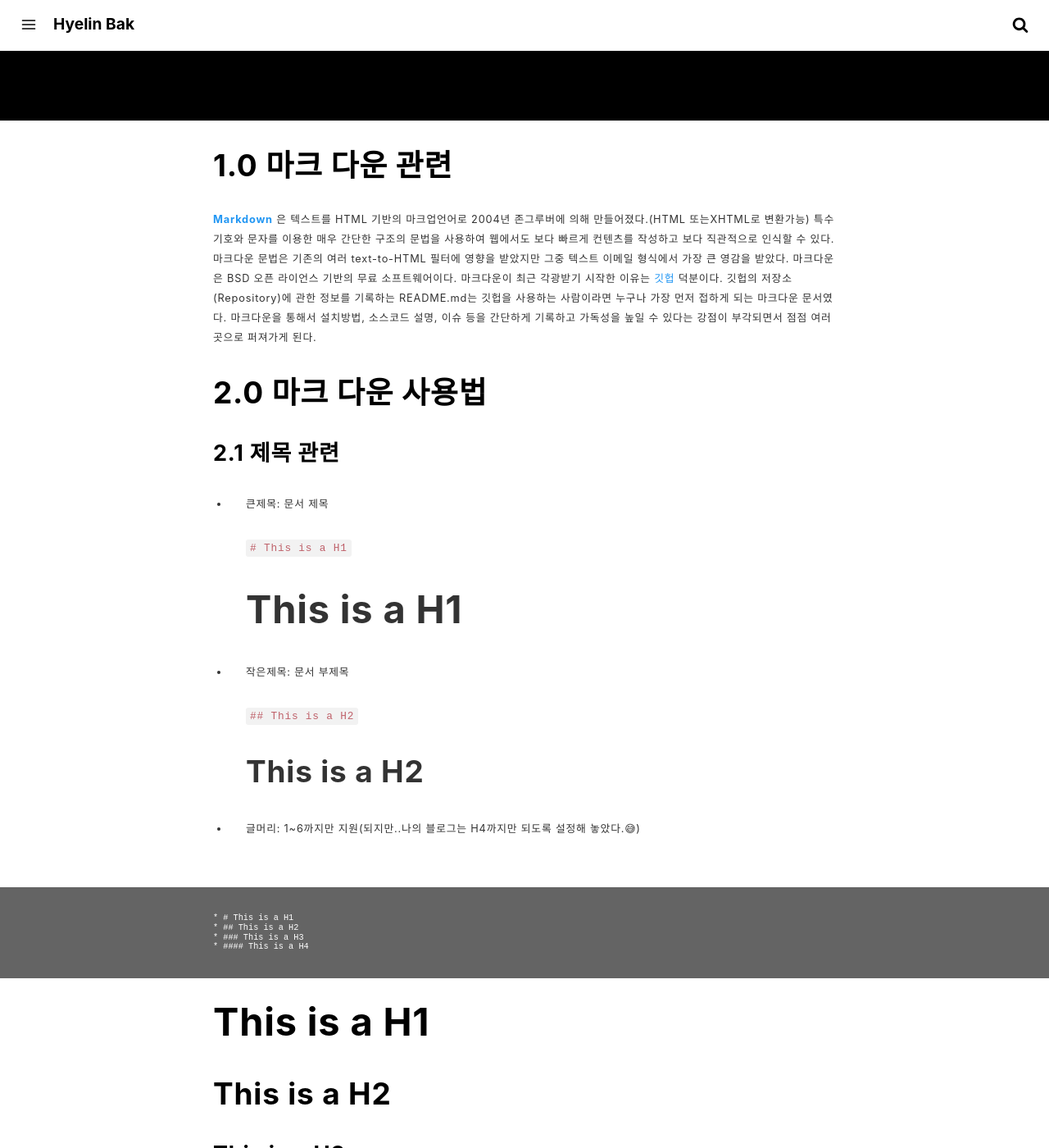
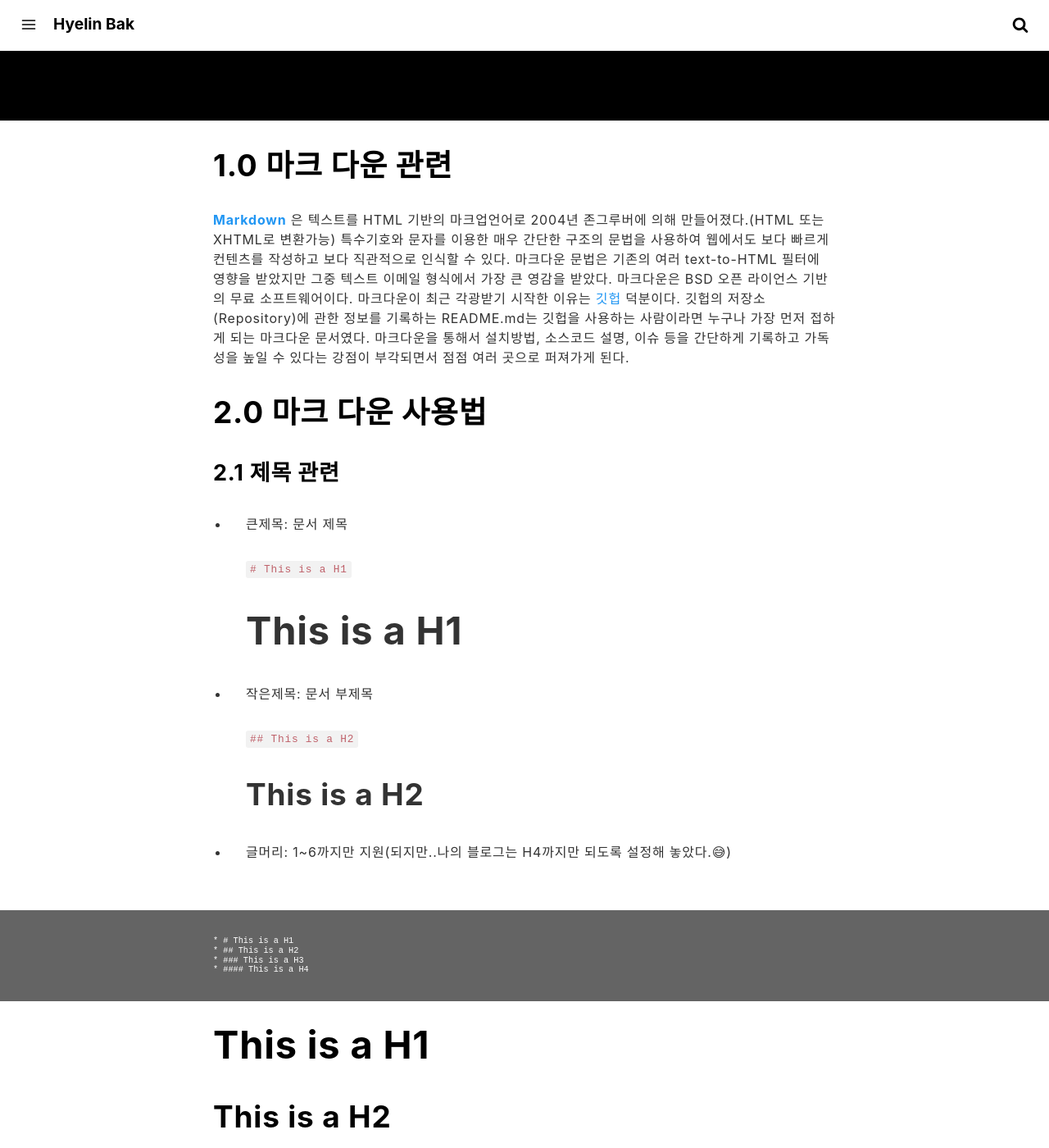
Before and after one commit to crazyjamy/crazyjamy.github.io, a Jekyll site: the page built from _posts/2018-01-15-markdown.md, in a window 1280 px wide and 1400 px high, scrolled down 1048 px. Shown: the whole window at 82% size. Built offline with Jekyll 4.4.1, drawn with Linux system fonts in a browser that asks for light colours; comment, search, counter and statistics services are not loaded.

Commit message:
Update main.css

```diff
--- a/assets/css/main.css
+++ b/assets/css/main.css
@@ -441,7 +441,7 @@
 }
 .post-content p::after,.post-content h1::after,.post-content h2::after,.post-content h3::after,.post-content h4::after,.post-content ul::after,.post-content ol::after,.post-content iframe::after{content:'';display:table;clear:both}@media only screen and (min-width:37.5rem){
   .post-content p,.post-content h1,.post-content h2,.post-content h3,.post-content h4,.post-content ul,.post-content ol,.post-content iframe{
-    font-size:0.8rem;line-height:1.5rem;margin:0 auto 1.813rem
+    font-size:1rem;line-height:1.5rem;margin:0 auto 1.813rem
   }
 }
 .post-content h1.post-title{
```
